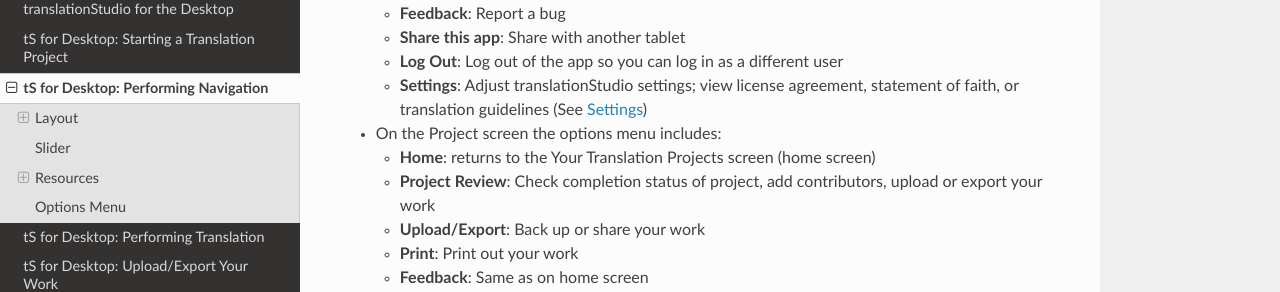
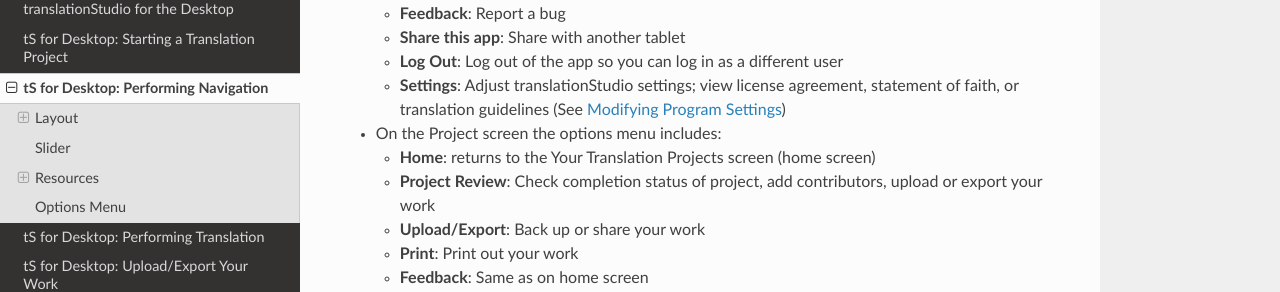
Before and after one commit to unfoldingWord-dev/translationStudio-Info, a Sphinx documentation site: the page built from docs/dNavigate.rst, in a window 1280 px wide and 900 px high, scrolled down 4588 px. Shown: the part 397-689 px from the top of the window. Built offline with Sphinx 7.4.7 and the Read the Docs theme 2.0.0, drawn with Linux system fonts in a browser that asks for light colours; pages that are not in the unit, such as notebooks, are missing from menus.

Commit message:
Update dNavigate.rst

```diff
--- a/docs/dNavigate.rst
+++ b/docs/dNavigate.rst
@@ -177,7 +177,7 @@ Tap the three dots icon at the bottom left (or right) of the screen to open the
 
   * **Log Out**: Log out of the app so you can log in as a different user
 
-  * **Settings**: Adjust translationStudio settings; view license agreement, statement of faith, or translation guidelines  (See `Settings <https://github.com/unfoldingWord-dev/translationStudio-Info/blob/master/docs/tSettings.rst>`_)
+  * **Settings**: Adjust translationStudio settings; view license agreement, statement of faith, or translation guidelines  (See `Modifying Program Settings <https://github.com/unfoldingWord-dev/translationStudio-Info/blob/master/docs/tSettings.rst>`_)
 
 * On the Project screen the options menu includes:
 
```
